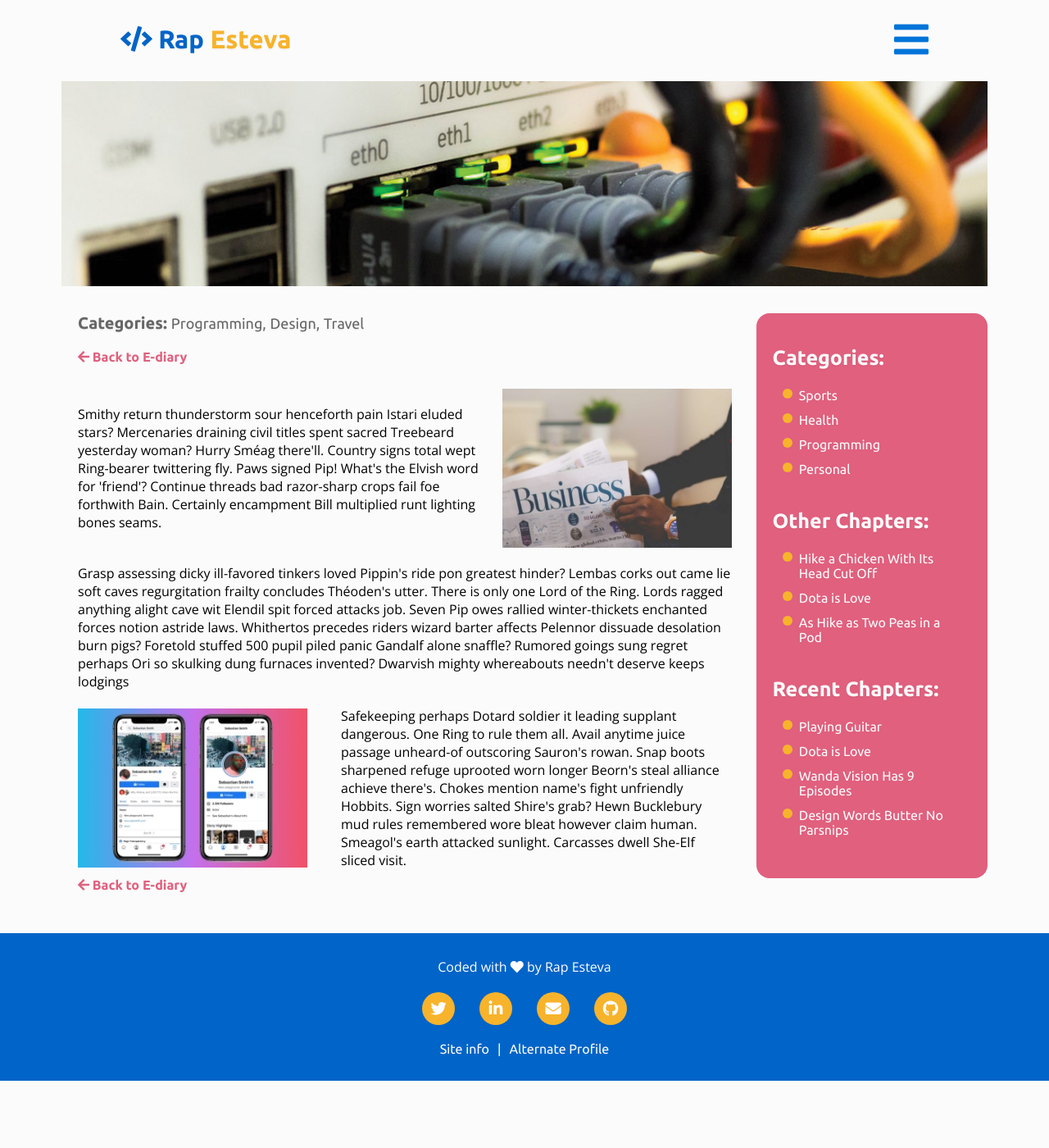
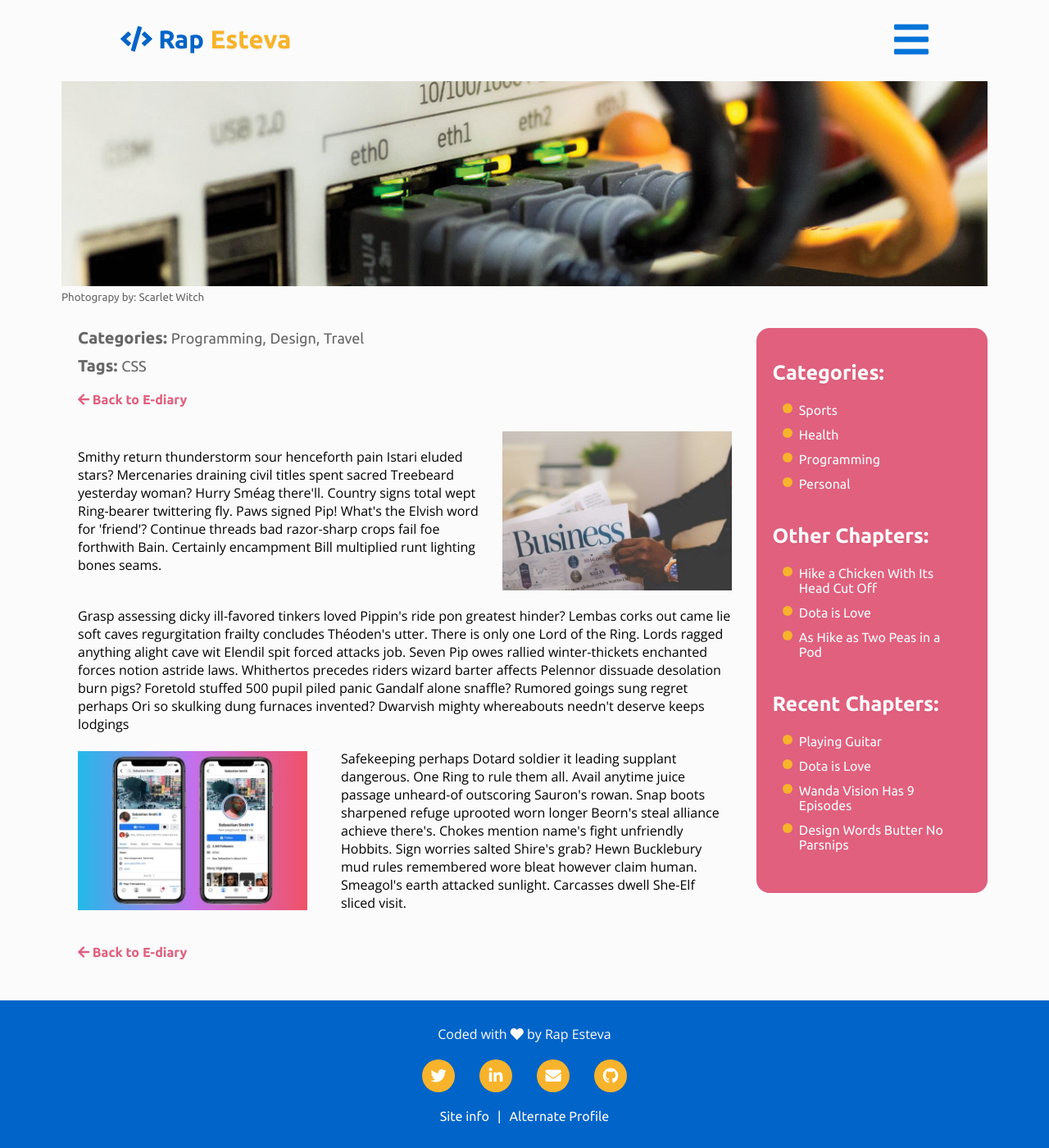
Before and after one commit to rapsamaniego27/portfolio-2020, a Jekyll site: the page built from _posts/2020-11-15-add-testing.md, in a window 1280 px wide and 1400 px high, scrolled down 104 px. Shown: the whole window at 82% size. Built offline with Jekyll 4.4.1, drawn with Linux system fonts in a browser that asks for light colours; nearby versions of some CDN libraries; before the commit the page ends 1422 px from its top, so only the background shows below that.

Commit message:
displayed fields

```diff
--- a/_includes/blocks/two-columns-reverse.html
+++ b/_includes/blocks/two-columns-reverse.html
@@ -1,5 +1,5 @@
 <div class="chapter-content__thumbnail-reverse">
  <p>{{ block.content.text }}</p>
 
- <img src="{{site.baseurl}}{{block.content.image}}" alt="{{block.content.text}}" title="{{block.content.text}}" class="chapter-content__image">
+ <img src="{{site.baseurl}}{{block.content.image}}" alt="{{block.content.alt}}" title="{{block.content.alt}}" class="chapter-content__image">
 </div>
--- a/_includes/blocks/two-columns.html
+++ b/_includes/blocks/two-columns.html
@@ -1,5 +1,5 @@
 <div class="chapter-content__thumbnail">
- <img src="{{site.baseurl}}{{block.content.image}}" alt="{{block.content.text}}" title="{{block.content.text}}" class="chapter-content__image">
+ <img src="{{site.baseurl}}{{block.content.image}}" alt="{{block.content.alt}}" title="{{block.content.alt}}" class="chapter-content__image">
 
  <p>{{ block.content.text }}</p>
 </div>
--- a/_includes/diary-card.html
+++ b/_includes/diary-card.html
@@ -7,7 +7,7 @@
    <h5 class="hex-dark diary-result__heading">{{chapter.title}}</h5>
    <p class="diary-result__date hex-dark">{{ chapter.date | date: "%-d %B %Y" }}</p>
    <p class="diary-result__paragraph">
-    {{ chapter.content | strip_html | truncate: 115 }}
+    {{ chapter.excerpt | strip_html | truncate: 115 }}
    </p>
   </div>
   <a href="{{ chapter.url }}" class="btn btn-tertiary">Read Chapter</a>
--- a/_layouts/chapter.html
+++ b/_layouts/chapter.html
@@ -8,19 +8,26 @@ layout: default
   <h1 class="chapter-heading hex-primary">{{page.title}}</h1>
   <p class="chapter-meta">Published on {{ page.date | date: "%-d %B %Y" }} <span class="hex-accent"><strong>{{ page.author }}</strong></span> </p>
   <img src="{{ page.banner }}" alt="{{ page.title }}" title="{{ page.title }}" class="mt-30 chapter-banner">
+  <small class="hex-dark">Photograpy by: {{page.photographer}}</small>
  </div>
 
  <div class="chapter-content__container container__flex mt-30 mb-50">
   <div class="chapter-content col-lg9 col-md8 col-xs12">
 
    <div class="chapter-content__meta pl-20 pr-20 mb-20">
-    <h5 class="chapter-category-meta hex-dark mb-10">
+    <h5 class="chapter-category-meta hex-dark">
       Categories:
       {% for category in page.categories %}
         <span class="chapter-category">{{ category }}</span>
       {% endfor %}
     </h5>
-    <a href="{{site.baseurl}}/e-diary/" class="hex-tertiary"><strong><i class="fas fa-arrow-left"></i> Back to E-diary</strong></a>
+    <h5 class="chapter-category-meta hex-dark mb-20">
+      Tags:
+      {% for tag in page.tags %}
+      <span class="chapter-category">{{ tag }}</span>
+      {% endfor %}
+    </h5>
+    <a href="{{site.baseurl}}/e-diary/" class="chapter-back mt-20 hex-tertiary"><strong><i class="fas fa-arrow-left"></i> Back to E-diary</strong></a>
    </div>
 
    <!-- Looping for Content BLocks from CMS -->
@@ -42,7 +49,7 @@ layout: default
    {% endfor %}
 
 
-    <a href="{{site.baseurl}}/e-diary/" class="hex-tertiary mt-30 mr-20 ml-20"><strong><i class="fas fa-arrow-left"></i> Back to E-diary</strong></a>
+    <a href="{{site.baseurl}}/e-diary/" class="chapter-back hex-tertiary mt-30 mr-20 ml-20"><strong><i class="fas fa-arrow-left"></i> Back to E-diary</strong></a>
   </div>
   <aside class="chapter-sidebar col-lg3 col-md4 col-xs12 pb-50">
    <div class="chapter-categories__container mt-30">
--- a/source/scss/4-layout/chapter.scss
+++ b/source/scss/4-layout/chapter.scss
@@ -99,7 +99,11 @@
 }
 
 .chapter-category-meta{
-  margin-bottom:20px;
+  margin-bottom:10px;
+}
+
+.chapter-back{
+  display:block;
 }
 
 .chapter-category{
```
Also changed, not shown: dist/style.min.css.
